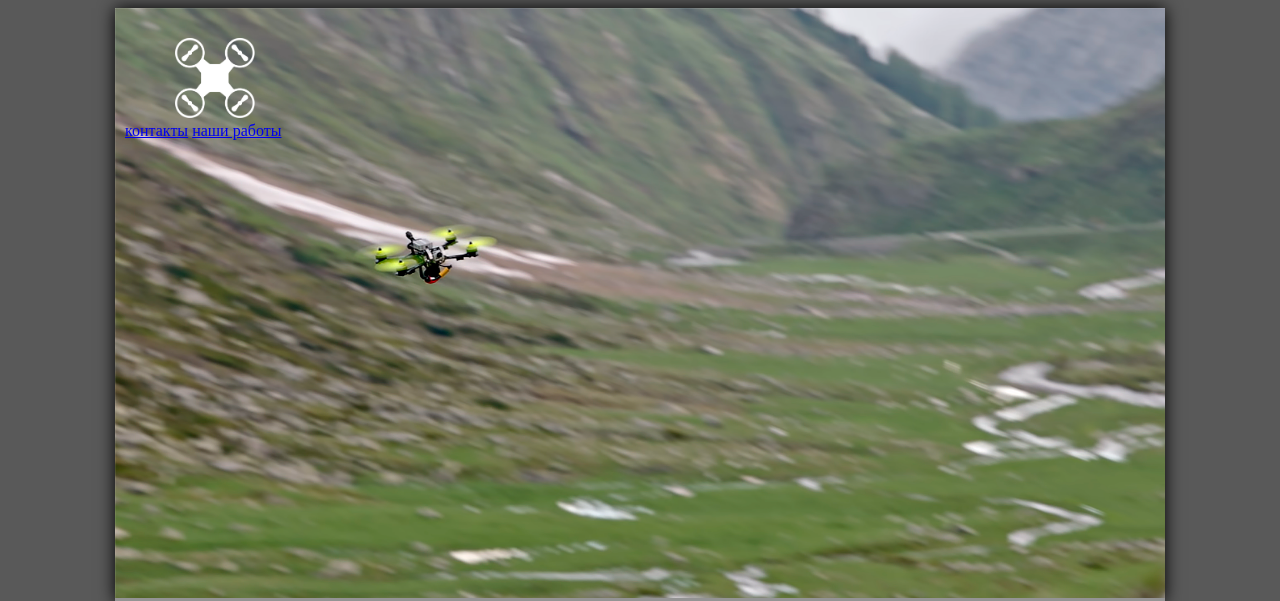
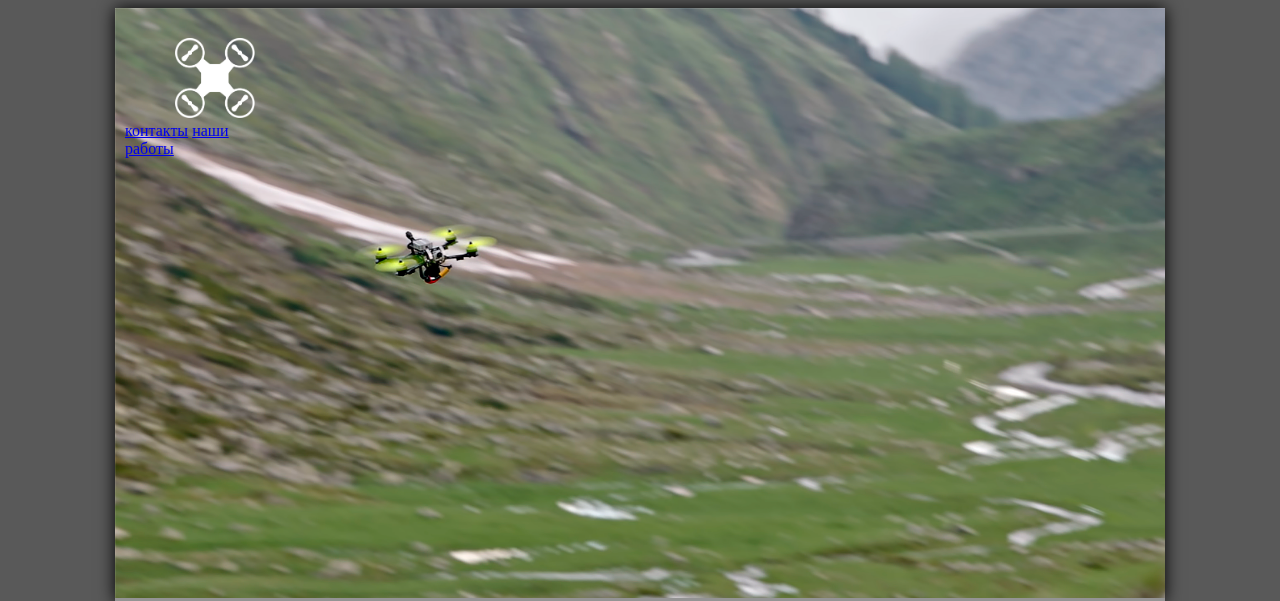
Before and after one commit to aalyautdinov/aalyautdinov.github.io, a PHP site: page / in a window 1280 px wide. Shown: the top 601 px of the page. Run offline with PHP 8.4, Linux system fonts and the light colour scheme.

Commit message:
Update style.css

```diff
--- a/css/style.css
+++ b/css/style.css
@@ -28,6 +28,11 @@ img{
   margin: 10px;
 }
 
+.r_menu{
+  display: block;
+  position: absolute;
+}
+
 logo{
   width: 100px;
 }
```
